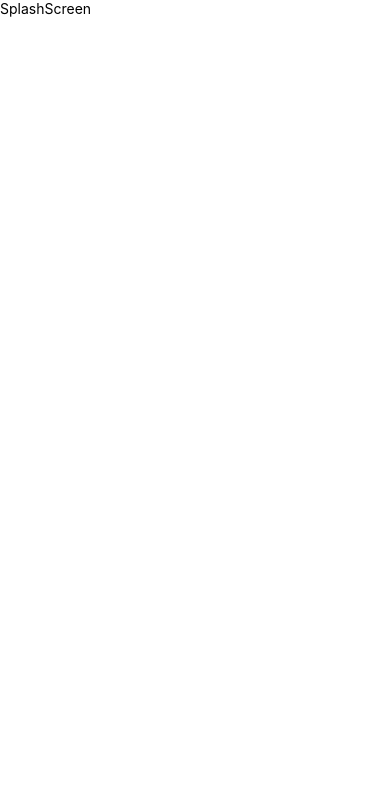
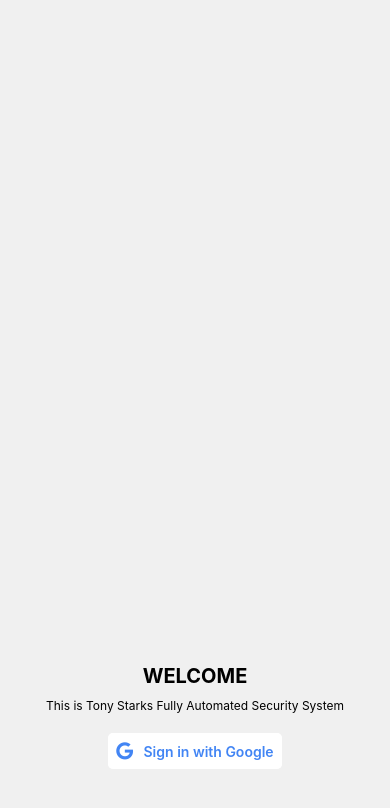
Before and after one commit to AarshShah9/Security-App, a React Native app in the folder frontend/: screen / in a window 390 px wide. Shown: the top 808 px of the page. Built offline with nearby package versions, Linux system fonts and the light colour scheme.

Commit message:
added basic login signin screen

```diff
--- a/frontend/App.js
+++ b/frontend/App.js
@@ -3,6 +3,7 @@ import Tabs from "./navigation/Tabs";
 import { NavigationContainer } from "@react-navigation/native";
 import React, { useEffect, useState } from "react";
 import SplashScreen from "./screens/SplashScreen";
+import Signing from "./screens/Signing";
 
 export default function App() {
   const [isLoading, setIsLoading] = useState(true);
@@ -10,8 +11,9 @@ export default function App() {
 
   useEffect(() => {
     console.log("App.js useEffect");
+
     setTimeout(() => {
-      setIsSignedIn(true);
+      setIsLoading(false);
     }, 5000);
   }, []);
 
@@ -20,7 +22,7 @@ export default function App() {
   }
   return (
     <NavigationContainer style={styles.container}>
-      {!isSignedIn ? <Text>Loading...</Text> : <Tabs />}
+      {!isSignedIn ? <Signing setIsSignedIn={setIsSignedIn} /> : <Tabs />}
     </NavigationContainer>
   );
 }
@@ -31,5 +33,6 @@ const styles = StyleSheet.create({
     backgroundColor: "#fff",
     alignItems: "center",
     justifyContent: "center",
+    backgroundColor: "#f0f0f0",
   },
 });
--- a/frontend/navigation/Tabs.js
+++ b/frontend/navigation/Tabs.js
@@ -1,4 +1,4 @@
-import { View, Text } from "react-native";
+import { View, Text, StyleSheet } from "react-native";
 import HomeScreen from "../screens/HomeScreen";
 import VideoScreen from "../screens/VideoScreen";
 import LiveStreamScreen from "../screens/LiveStreamScreen";
@@ -17,3 +17,9 @@ export default function Tabs() {
     </Tab.Navigator>
   );
 }
+
+const styles = StyleSheet.create({
+  container: {
+    backgroundColor: "#f2f4f5",
+  },
+});
--- a/frontend/screens/Signing.js
+++ b/frontend/screens/Signing.js
@@ -1,10 +1,54 @@
-import { View, Text } from "react-native";
+import { View, Text, StyleSheet } from "react-native";
+import FontAwesome from "@expo/vector-icons/FontAwesome";
 import React from "react";
 
-export default function Signing() {
+export default function Signing({ setIsSignedIn }) {
+  const loginWithGoogle = () => {
+    console.log("Login with Google");
+    setIsSignedIn(true);
+  };
+
   return (
-    <View>
-      <Text>Signing</Text>
+    <View style={styles.container}>
+      <Text
+        style={{
+          fontSize: 20,
+          fontWeight: "bold",
+          color: "black",
+          textAlign: "center",
+          paddingBottom: 10,
+        }}
+      >
+        WELCOME
+      </Text>
+      <Text
+        style={{
+          paddingBottom: 20,
+          fontSize: 12,
+        }}
+      >
+        This is Tony Starks Fully Automated Security System
+      </Text>
+      <FontAwesome.Button
+        name="google"
+        backgroundColor="white"
+        color="#4285F4"
+        onPress={loginWithGoogle}
+        style={{}}
+      >
+        Sign in with Google
+      </FontAwesome.Button>
     </View>
   );
 }
+
+const styles = StyleSheet.create({
+  container: {
+    flex: 1,
+    display: "flex",
+    justifyContent: "flex-end",
+    alignItems: "center",
+    paddingBottom: 75,
+    backgroundColor: "#f0f0f0",
+  },
+});
--- a/frontend/screens/SplashScreen.js
+++ b/frontend/screens/SplashScreen.js
@@ -1,10 +1,21 @@
 import { View, Text } from "react-native";
 import React from "react";
+import { Image } from "react-native";
 
 export default function SplashScreen() {
   return (
     <View>
-      <Text>SplashScreen</Text>
+      <Image
+        source={{
+          uri: "https://www.nicepng.com/png/full/201-2019912_stark-industries-logo-png.png",
+        }}
+        style={{
+          width: 200,
+          height: 200,
+          resizeMode: "contain",
+          alignSelf: "center",
+        }}
+      />
     </View>
   );
 }
```
Also changed, not shown: frontend/assets/StarkLogo.png (added).
